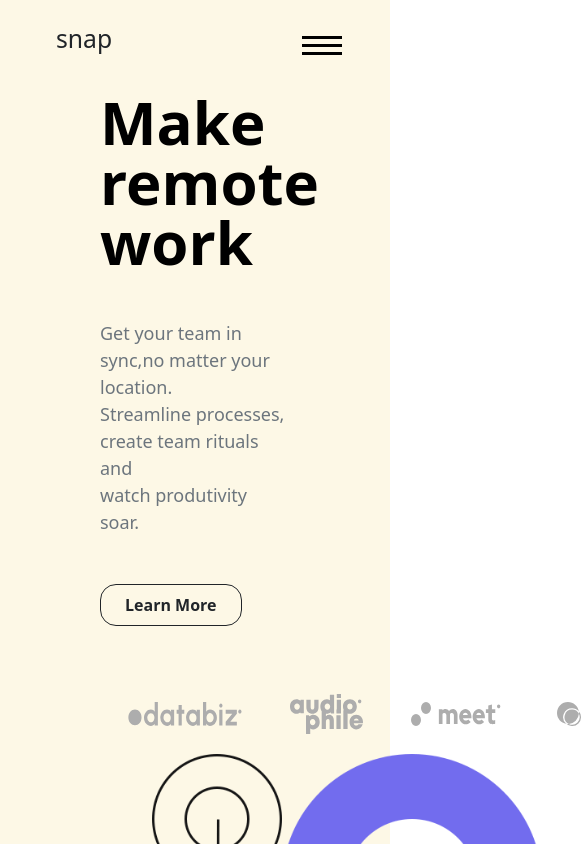
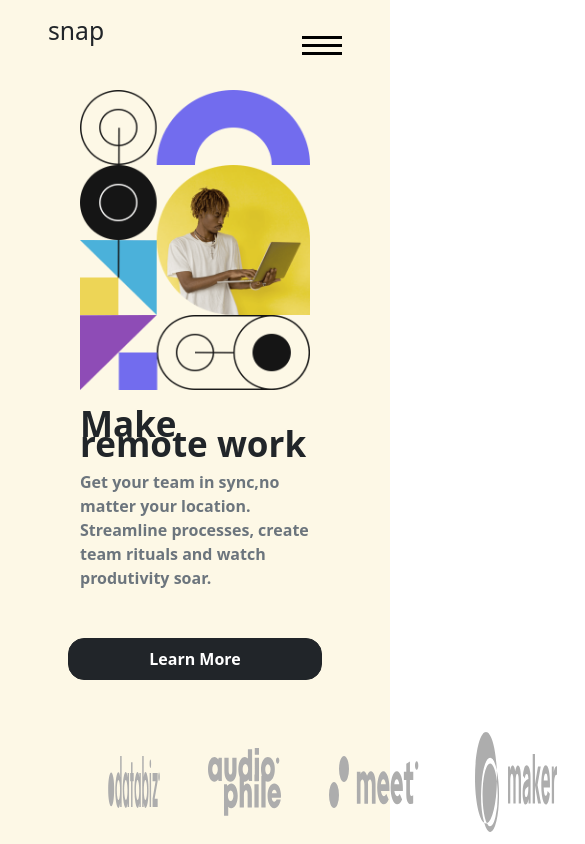
Before and after one commit to lanamae/SNAP-DropdownMenu, a plain HTML site: page source-code/index.html in a window 390 px wide. Shown: the top 844 px of the page, 585 px wide, since content can reach past the window. Drawn offline with nearby package versions, Linux system fonts and the light colour scheme.

Commit message:
mobile styles

```diff
--- a/source-code/index.html
+++ b/source-code/index.html
@@ -13,8 +13,8 @@
 
 <body>
     <div class="main">
-        <div class="_navigation nav d-lg-flex flex-row px-5 py-lg-3 py-0 ">
-            <div class="_logo h2  nav-item pe-5 m-2 pt-3 pt-md-0">snap</div>
+        <div class="_navigation nav d-lg-flex flex-row px-5 pt-md-3">
+            <div class="_logo h2  nav-item me-5 pt-3 pt-md-2">snap</div>
 
             <div class="nav-item list-unstyled d-none d-md-flex align-content-center m-2">
 
@@ -176,7 +176,7 @@
         </div>
 
 
-        <div class="_container row">
+        <div class="_container d-none d-lg-flex">
 
                 <div class="_left col-md-6">
                     <div class="_title justify-content-start">
@@ -206,8 +206,47 @@
 
 
 
-        </div>
 
+
+
+            </div>
+<!-- mobile container -->
+
+            <div class="_container col d-row d-md-none ">
+
+
+                <div class="_right align-items-center row h-50">
+                    <img class="_imgDesktop col-12" style="width: 300px; height: 300px" src="../images/image-hero-desktop.png">
+                </div>
+
+
+                <div class="_left row col-md-6 h-50 pt-4">
+                    <div class=" justify-content-start fw-bold" style="font-size: 35px; line-height: 20px;">
+                        Make remote work
+                    </div>
+
+                    <div class=" text-secondary pt-3 fw-semibold  justify-content-center">
+                        Get your team in sync,no matter your location.
+                        Streamline processes, create team rituals and
+                        watch produtivity soar.
+                    </div>
+
+                    <div class="btn btn-dark text-white border border-dark rounded-4 py-2 px-1 mt-5 fw-bold">
+                        Learn More
+                    </div>
+
+                    <div class="d-flex d-row mt-5 justify-content-around">
+                        <img class="m-1 p-4" style="width: 100px;height: 100px;" src="../images/client-databiz.svg">
+                        <img class="m-1 p-3" src="../images/client-audiophile.svg">
+                        <img class="m-1 p-4" src="../images/client-meet.svg">
+                        <img class="m-1 ps-4" src="../images/client-maker.svg">
+                    </div>
+                </div>
+
+
+
+
+        </div> -->
 
 
 
--- a/source-code/style.scss
+++ b/source-code/style.scss
@@ -57,7 +57,7 @@
 
 
     ._container{
-        padding: 30px 100px;
+        padding: 30px 80px;
         ._left{
             ._title{
                 color: #000;
@@ -83,3 +83,8 @@
 
 
 }
+
+
+@media screen and (max-width: 500px) {
+
+}
```
Also changed, not shown: css/style.css, 1 other file.
